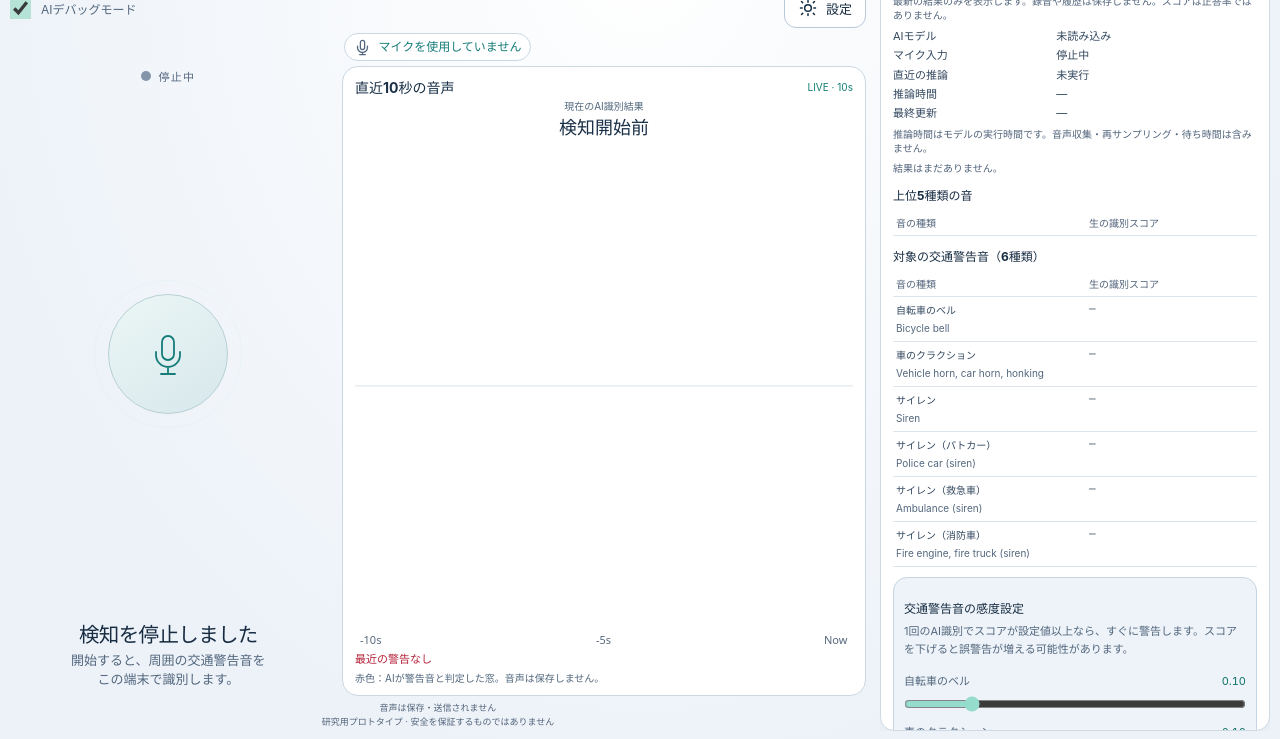
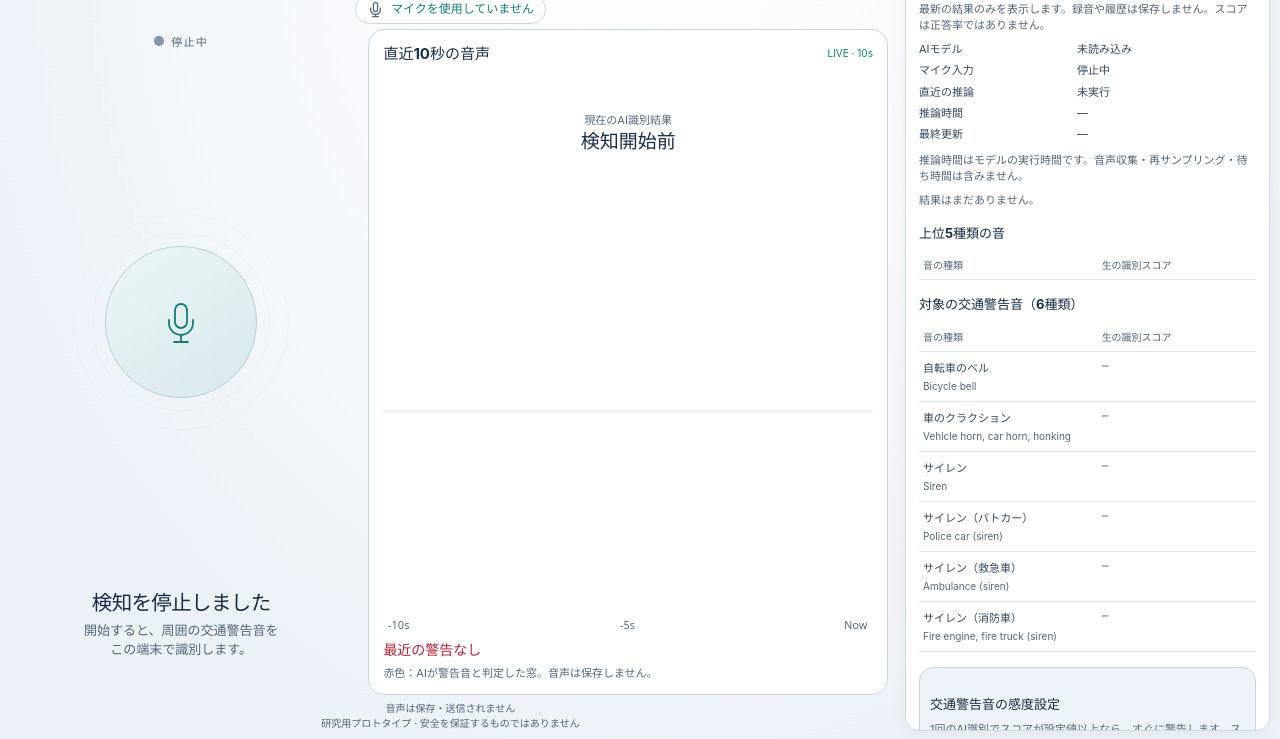
Before and after one commit to ky0o0/traffic-sound-guardian-v1, a website: page ipad-test.html in a window 1280 px wide. Shown: the part 61-800 px from the top of the page. Drawn offline with Linux system fonts and the light colour scheme.

Commit message:
fix(ipad): balanced compact landscape dashboard, accessible Debug scrolling, no clipped overflow

```diff
--- a/ipad-test.css
+++ b/ipad-test.css
@@ -1,153 +1,208 @@
-/* iPad LANDSCAPE TEST — isolated layout; the public index.html is unchanged.
-   All normal microphone/AI/warning code and IDs are reused unchanged. */
+/* iPad-only layout V2. Main site stays completely unchanged.
+   The original page IDs, scripts, YAMNet input and alert logic are reused. */
 body.ipad-test .ipad-back{
-  display:inline-flex;align-items:center;justify-content:center;
-  min-height:40px;padding:7px 10px;border:1px solid #5a8194;
-  border-radius:10px;color:#9ce0d3;text-decoration:none;font-size:11px;
-  white-space:nowrap;
+ display:inline-flex;align-items:center;justify-content:center;min-height:40px;
+ padding:7px 10px;border:1px solid #5a8194;border-radius:10px;
+ color:#9ce0d3;text-decoration:none;font-size:11px;white-space:nowrap;
 }
 body.ipad-test .ipad-back:focus-visible{outline:3px solid #9cdfd1;outline-offset:2px}
 html[data-theme=light] body.ipad-test .ipad-back{color:#096e67;border-color:#9db5c8}
-body.ipad-test .ipad-banner{font-size:10px;letter-spacing:.7px;color:#9ce0d3}
-html[data-theme=light] body.ipad-test .ipad-banner{color:#116d68}
-body.ipad-test[data-state=warning] .ipad-back,
-body.ipad-test[data-state=warning] .ipad-banner{color:#fff;border-color:#ffffff80}
+body.ipad-test[data-state=warning] .ipad-back{color:#fff;border-color:#ffffff80}
 
-/* Only enable screen-filling dual-column mode on a wide landscape viewport.
-   Short/split-screen and portrait Safari keep the readable original vertical layout. */
-@media (orientation:landscape) and (min-width:820px) and (min-height:500px) {
-  html:has(body.ipad-test){height:100%;overflow:hidden}
+/* Use a landscape dashboard only when the iPad viewport is genuinely wide.
+   Under Safari's reduced height, overflow remains reachable instead of clipped. */
+@media (orientation:landscape) and (min-width:820px) and (min-height:500px){
+ html:has(body.ipad-test){height:100%;overflow-x:hidden;overflow-y:auto}
  body.ipad-test{
-    width:100%;height:100dvh;min-height:0;max-height:100dvh;
-    display:grid;grid-template-columns:minmax(0,1fr) clamp(270px,32vw,390px);
-    gap:clamp(8px,1.1vw,16px);
-    padding:calc(8px + env(safe-area-inset-top)) calc(10px + env(safe-area-inset-right))
-      calc(8px + env(safe-area-inset-bottom)) calc(10px + env(safe-area-inset-left));
-    overflow:hidden;
+   width:100%;height:100dvh;min-height:560px;max-height:none;
+   display:grid;grid-template-columns:minmax(0,1fr) clamp(275px,30vw,365px);
+   grid-template-rows:minmax(0,1fr);gap:clamp(8px,1.1vw,16px);
+   padding:calc(8px + env(safe-area-inset-top))
+     calc(10px + env(safe-area-inset-right))
+     calc(8px + env(safe-area-inset-bottom))
+     calc(10px + env(safe-area-inset-left));
+   overflow-x:hidden;overflow-y:auto;
  }
+ /* Header and controls share one row; eliminate the wasted toolbar row. */
  body.ipad-test .app{
-    width:100%;max-width:none;min-width:0;min-height:0;height:100%;
-    display:grid;grid-template-rows:auto auto auto minmax(0,1fr) auto;
-    gap:5px;padding:0;margin:0;
+   width:100%;max-width:none;min-width:0;height:100%;min-height:0;
+   margin:0;padding:0;display:grid;
+   grid-template-columns:minmax(0,1fr) auto;
+   grid-template-rows:auto auto minmax(0,1fr) auto;
+   gap:clamp(4px,.7vh,8px);overflow:visible;
  }
-  body.ipad-test .brand{min-height:36px;gap:9px;flex-wrap:nowrap}
+ body.ipad-test .brand{
+   grid-column:1;grid-row:1;min-width:0;min-height:42px;
+   flex-wrap:nowrap;gap:7px;align-self:center;
+ }
  body.ipad-test .brand-mark{width:26px;height:29px;flex:none}
  body.ipad-test .wordmark{font-size:8px;letter-spacing:1.1px;white-space:nowrap}
  body.ipad-test .wordmark span{font-size:17px}
-  body.ipad-test .version{font-size:9px;letter-spacing:0;white-space:nowrap;padding:4px 6px}
-  body.ipad-test .ipad-back{min-height:34px;padding:5px 7px}
-  body.ipad-test .toolbar{margin:0;min-height:40px}
-  body.ipad-test .toolbar>.debug-switch{min-height:40px}
-  body.ipad-test .settings-menu>summary{min-height:40px}
-  body.ipad-test .mic-source-panel{margin:0 auto;max-width:100%;min-height:28px;padding:3px 9px}
-  body.ipad-test .settings-content{z-index:100;max-height:min(78dvh,610px)}
+ body.ipad-test .version{
+   margin-left:5px;padding:4px 6px;font-size:10px;
+   letter-spacing:0;white-space:nowrap;
+ }
+ /* The same version switch is available in Settings, so omit a duplicate link. */
+ body.ipad-test .ipad-back{display:none}
+ body.ipad-test .toolbar{
+   grid-column:2;grid-row:1;align-self:center;justify-content:flex-end;
+   flex-wrap:nowrap;margin:0;min-height:42px;gap:8px;
+   position:relative;z-index:100;
+ }
+ body.ipad-test .toolbar>.debug-switch{min-height:42px;font-size:11px;white-space:nowrap}
+ body.ipad-test .settings-menu>summary{min-height:42px;padding:7px 10px}
+ body.ipad-test .settings-content{
+   z-index:200;width:min(375px,calc(100vw - 24px));
+   max-height:min(77dvh,620px);overflow-y:auto;
+ }
+ body.ipad-test .mic-source-panel{
+   grid-column:1 / -1;grid-row:2;justify-self:center;align-self:center;
+   width:max-content;max-width:100%;min-height:29px;
+   margin:0;padding:4px 11px;
+ }
+ /* Two balanced live zones. The second column stretches the real 10s trace. */
  body.ipad-test main{
-    display:grid;grid-template-columns:minmax(190px,37%) minmax(0,1fr);
-    grid-template-rows:auto minmax(140px,1fr) auto auto;
-    gap:clamp(4px,1vh,9px) clamp(7px,1.2vw,16px);
+   grid-column:1 / -1;grid-row:3;
+   display:grid;grid-template-columns:minmax(190px,39%) minmax(0,1fr);
+   grid-template-rows:24px minmax(118px,1fr) auto 30px;
+   gap:clamp(4px,.8vh,9px) clamp(10px,1.25vw,18px);
    min-width:0;min-height:0;width:100%;height:100%;
-    padding:0;text-align:center;align-items:center;justify-items:center;
-    overflow:visible;
+   padding:0 3px 0 0;margin:0;
+   text-align:center;align-items:center;justify-items:center;
+   overflow-y:auto;overflow-x:hidden;overscroll-behavior:contain;
  }
  body.ipad-test main .status{
-    grid-column:1;grid-row:1;justify-self:center;margin:0;min-height:20px;
+   grid-column:1;grid-row:1;justify-self:center;min-height:20px;margin:0;
  }
-  body.ipad-test main .visual{
+ body.ipad-test main .visual,
+ body.ipad-test[data-state=warning] main .visual{
    grid-column:1;grid-row:2;align-self:center;justify-self:center;
-    width:clamp(148px,17vh,180px);height:clamp(148px,17vh,180px);
+   width:clamp(180px,27vh,222px);height:clamp(180px,27vh,222px);
    margin:0;max-width:100%;
  }
-  body.ipad-test main .orbit-two{inset:18px}
-  body.ipad-test .visual .icon-disc{width:clamp(112px,15vh,132px);height:clamp(112px,15vh,132px)}
-  body.ipad-test[data-state=warning] .visual{
-    width:clamp(148px,17vh,180px);height:clamp(148px,17vh,180px);margin:0;
+ body.ipad-test main .orbit-two{inset:19px}
+ body.ipad-test .visual .icon-disc{
+   width:clamp(132px,14vw,152px);height:clamp(132px,14vw,152px);
  }
-  body.ipad-test[data-state=warning] .visual .icon-disc{width:clamp(116px,15vh,136px);height:clamp(116px,15vh,136px)}
+ body.ipad-test[data-state=warning] .visual .icon-disc{
+   width:clamp(134px,14vw,156px);height:clamp(134px,14vw,156px);
+ }
  body.ipad-test main .message{
-    grid-column:1;grid-row:3;min-height:0;width:100%;
-    align-self:center;margin:0;
+   grid-column:1;grid-row:3;width:100%;min-height:0;
+   margin:0;align-self:center;
  }
-  body.ipad-test main h1{font-size:clamp(16px,1.6vw,21px);line-height:1.24;margin:0 0 4px}
-  body.ipad-test main #description{font-size:clamp(10px,1.05vw,13px);line-height:1.42}
+ body.ipad-test main h1{
+   font-size:clamp(16px,1.6vw,22px);line-height:1.28;margin:0 0 5px;
+ }
+ body.ipad-test main #description{
+   font-size:clamp(11px,1.05vw,13px);line-height:1.45;margin:0;
+ }
  body.ipad-test #warning-details{margin:0}
-  body.ipad-test #sound-type{font-size:18px;margin:4px 0}
+ body.ipad-test #sound-type{font-size:clamp(16px,1.65vw,21px);margin:4px 0}
  body.ipad-test .score{font-size:11px;padding:4px 8px}
  body.ipad-test .score strong{font-size:13px}
  body.ipad-test main .wave{
-    grid-column:1;grid-row:4;align-self:center;
-    width:100%;height:38px;max-width:260px;margin:0;
+   grid-column:1;grid-row:4;align-self:center;justify-self:center;
+   width:100%;max-width:270px;height:28px;margin:0;
  }
  body.ipad-test main .rolling-panel{
    grid-column:2;grid-row:1 / 5;
-    align-self:stretch;justify-self:stretch;min-width:0;min-height:0;
-    width:100%;max-width:none;margin:0;padding:10px 12px;
-    display:grid;grid-template-rows:auto auto minmax(75px,1fr) auto auto;
-    gap:3px;
+   align-self:stretch;justify-self:stretch;
+   width:100%;max-width:none;min-width:0;min-height:0;
+   margin:0;padding:12px 14px;display:grid;
+   grid-template-rows:auto minmax(52px,.3fr) minmax(95px,1fr) auto auto;
+   gap:clamp(4px,.8vh,10px);
  }
-  body.ipad-test main .rolling-panel .rolling-current{margin:0;min-height:40px}
-  body.ipad-test main .rolling-header h2{font-size:clamp(11px,1.2vw,14px)}
-  body.ipad-test main .rolling-current-value{font-size:clamp(13px,1.55vw,18px)}
+ body.ipad-test main .rolling-current{
+   margin:0;min-height:0;align-self:stretch;justify-self:stretch;
+ }
+ body.ipad-test main .rolling-header h2{font-size:clamp(12px,1.2vw,15px);margin:0}
+ body.ipad-test main .rolling-state{white-space:nowrap}
+ body.ipad-test main .rolling-current-label{font-size:11px}
+ body.ipad-test main .rolling-current-value{
+   font-size:clamp(14px,1.65vw,19px);max-width:100%;
+ }
  body.ipad-test main #rolling-waveform{
-    display:block;width:100%;height:100%;min-height:70px;max-height:100%;
-    margin:0;
+   display:block;width:100%;height:100%;min-height:90px;
+   max-height:100%;margin:0;
  }
-  body.ipad-test main #rolling-events{margin:0;line-height:1.35;overflow-wrap:anywhere}
-  body.ipad-test main #rolling-note{font-size:10px;line-height:1.4;margin:0;overflow-wrap:anywhere}
-  body.ipad-test footer{align-self:end;min-height:30px}
+ body.ipad-test main #rolling-events{
+   font-size:clamp(11px,1.1vw,14px);margin:0;
+   line-height:1.4;overflow-wrap:anywhere;
+ }
+ body.ipad-test main #rolling-note{
+   font-size:11px;line-height:1.45;margin:0;
+   overflow-wrap:anywhere;
+ }
+ body.ipad-test footer{
+   grid-column:1 / -1;grid-row:4;
+   align-self:center;width:100%;min-height:25px;
+ }
  body.ipad-test footer .privacy,body.ipad-test footer .research{
-    font-size:9px;line-height:1.4;margin:1px 0;
+   font-size:10px;line-height:1.35;margin:1px 0;
  }
+ /* Scroll the DETAILS element, not its inner child: Safari's native
+    <details> content wrapper otherwise clips the sensitivity sliders. */
  body.ipad-test .debug-section{
-    min-width:0;min-height:0;height:100%;width:100%;max-width:none;
-    margin:0;padding:0;overflow:hidden;
+   min-width:0;min-height:0;width:100%;height:100%;
+   max-width:none;margin:0;padding:0;overflow:visible;
  }
  body.ipad-test .debug-panel{
-    width:100%;height:100%;min-height:0;
-    display:flex;flex-direction:column;overflow:hidden;
+   display:block;width:100%;height:100%;min-height:0;
+   overflow-y:auto;overflow-x:hidden;overscroll-behavior:contain;
+   -webkit-overflow-scrolling:touch;scrollbar-width:thin;
  }
  body.ipad-test .debug-panel>summary{
-    flex:0 0 auto;min-height:40px;padding:10px 12px;
+   position:sticky;top:0;z-index:2;
+   min-height:42px;padding:12px 13px;
+   background:#15253a;border-radius:13px 13px 0 0;
  }
+ html[data-theme=light] body.ipad-test .debug-panel>summary{background:#f2f7fa}
+ body.ipad-test[data-state=warning] .debug-panel>summary{background:#702034}
  body.ipad-test .debug-content{
-    flex:1 1 auto;min-height:0;overflow-y:auto;
-    padding:0 12px 12px;overscroll-behavior:contain;
-    -webkit-overflow-scrolling:touch;
+   display:block;max-height:none;min-height:0;overflow:visible;
+   padding:6px 13px 16px;
  }
-  body.ipad-test .debug-content .debug-note{font-size:10px;line-height:1.4;margin:6px 0}
+ body.ipad-test .debug-content .debug-note{
+   font-size:11px;line-height:1.45;margin:5px 0 8px;
+ }
  body.ipad-test .debug-status{
-    gap:5px 9px;font-size:11px;line-height:1.3;margin:7px 0;
+   grid-template-columns:minmax(0,1fr) minmax(0,1.2fr);
+   gap:6px 9px;font-size:11px;line-height:1.4;margin:8px 0 10px;
  }
-  body.ipad-test .debug-panel h2{font-size:12px;margin:12px 0 5px}
-  body.ipad-test .debug-panel table{font-size:10px}
-  body.ipad-test .debug-panel th,body.ipad-test .debug-panel td{padding:5px 3px}
-  body.ipad-test .debug-content .sensitivity{padding:10px;margin-top:10px}
-  body.ipad-test .sensitivity-list{gap:7px}
-  body.ipad-test .sensitivity-line{margin-bottom:0}
+ body.ipad-test .debug-panel h2{font-size:13px;margin:15px 0 7px}
+ body.ipad-test .debug-panel table{font-size:11px}
+ body.ipad-test .debug-panel th,body.ipad-test .debug-panel td{
+   padding:7px 4px;overflow-wrap:anywhere;
+ }
+ body.ipad-test .debug-content .sensitivity{
+   margin-top:15px;padding:12px 10px;
+ }
+ body.ipad-test .sensitivity-list{gap:10px}
  body.ipad-test .sensitivity-line label,body.ipad-test .sensitivity-line output{font-size:11px}
-  body.ipad-test .sensitivity input[type=range]{height:28px}
-  body.ipad-test .sensitivity-footer{margin-top:8px}
-  /* Turning off diagnostics uses the entire screen for the two live panels. */
+ body.ipad-test .sensitivity input[type=range]{height:30px}
+ body.ipad-test .sensitivity-footer{margin-top:10px}
  body.ipad-test[data-debug=off]{grid-template-columns:minmax(0,1fr)}
  body.ipad-test[data-debug=off] .debug-section{display:none}
  body.ipad-test[data-debug=off] main{
-    grid-template-columns:minmax(220px,37%) minmax(0,1fr)
+   grid-template-columns:minmax(220px,38%) minmax(0,1fr);
  }
 }
-/* Very short iPad landscape: keep everything accessible rather than clip it. */
+/* Short landscape Safari still exposes all controls via safe scrolling. */
 @media (orientation:landscape) and (min-width:820px) and (min-height:500px) and (max-height:640px){
-  body.ipad-test .app{gap:2px}
-  body.ipad-test .brand{min-height:30px}
-  body.ipad-test .toolbar,body.ipad-test .toolbar>.debug-switch{min-height:34px}
-  body.ipad-test main .visual,body.ipad-test[data-state=warning] main .visual{
-    width:148px;height:148px;
+ body.ipad-test{min-height:550px}
+ body.ipad-test .app{gap:3px}
+ body.ipad-test .brand,body.ipad-test .toolbar{min-height:38px}
+ body.ipad-test main .visual,
+ body.ipad-test[data-state=warning] main .visual{
+   width:170px;height:170px;
  }
-  body.ipad-test main .wave{height:28px}
-  body.ipad-test main .rolling-panel{padding:8px 10px;grid-template-rows:auto auto minmax(65px,1fr) auto auto}
-  body.ipad-test main #rolling-note{font-size:9px}
+ body.ipad-test main .rolling-panel{padding:9px 10px;gap:4px}
+ body.ipad-test main .rolling-current-value{font-size:15px}
+ body.ipad-test main #rolling-note{font-size:10px}
 }
-/* In portrait or Split View, use standard safe scrolling; do not shrink text into an unreadable dashboard. */
+/* Portrait and Split View intentionally return to the original scrollable layout. */
 @media (orientation:portrait),(max-width:819px),(max-height:499px){
  body.ipad-test .ipad-back{margin-left:auto}
  body.ipad-test .brand{flex-wrap:wrap}
-  body.ipad-test .ipad-banner{display:none}
 }
```
Lines whose indentation alone changed are shown as unchanged.
